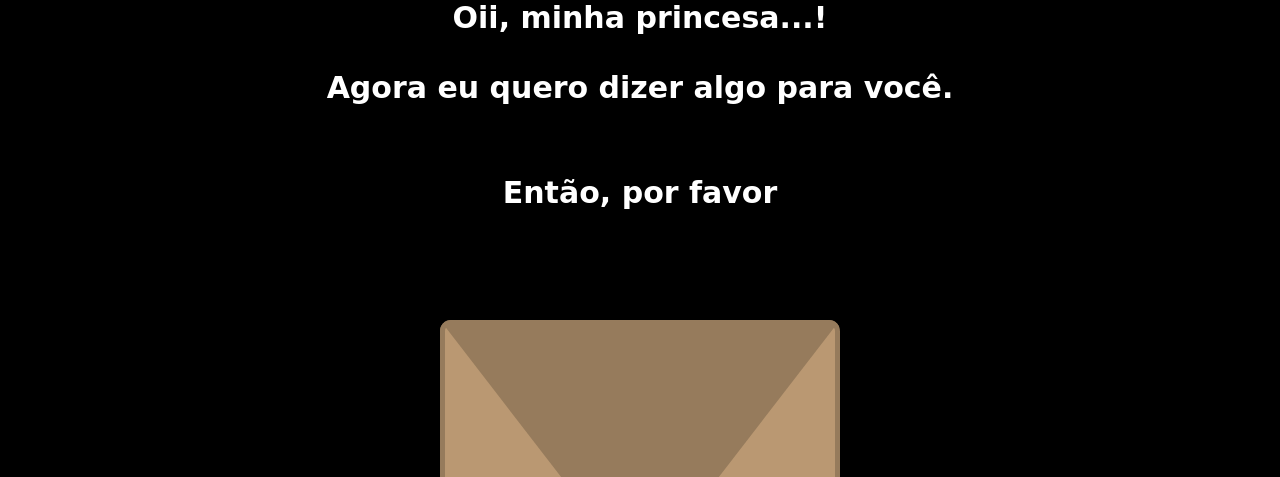
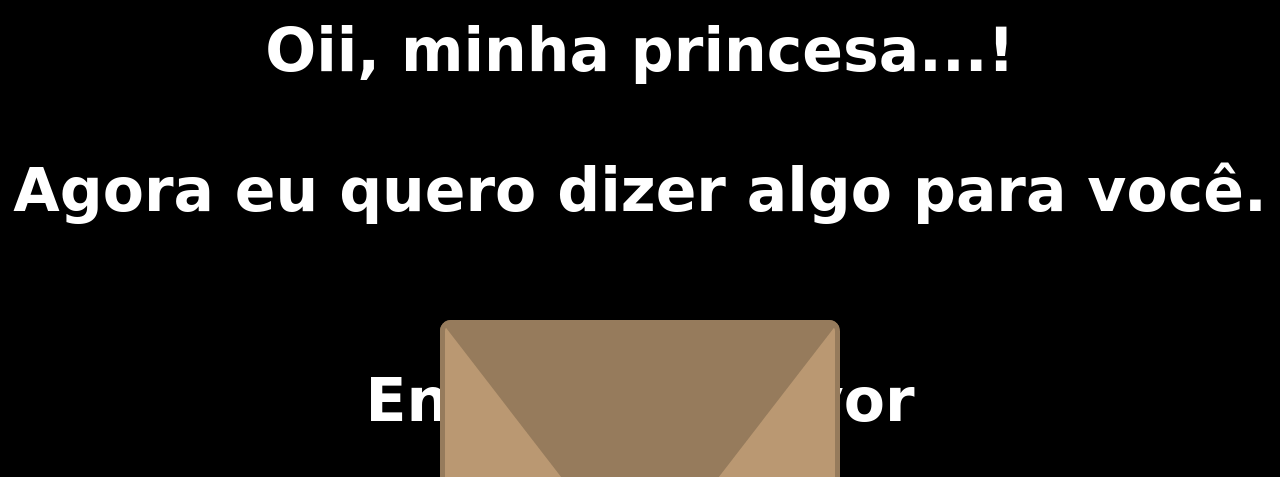
Before and after one commit to w3mxis/yano-e-kelly, a plain HTML site: page index.html in a window 1280 px wide. Shown: the top 477 px of the page. Drawn offline with nearby package versions, Linux system fonts and the light colour scheme.

Commit message:
Add files via upload

```diff
--- a/style.css
+++ b/style.css
@@ -205,7 +205,7 @@ body {
 }
 
 /* Part 2*/
-html,body{
+html, body{
   margin: 0px;
   height: 100%;
 }
@@ -223,12 +223,13 @@ html,body{
 
 .container{
   position: absolute;
-  top: 0;
+  top: 15px;
   left: 0;
   height: 100%;
   width: 100%;
   text-align: center;
   color: white;
+  font-size: 2em;
   font-family: cursive;
 }
 
```
